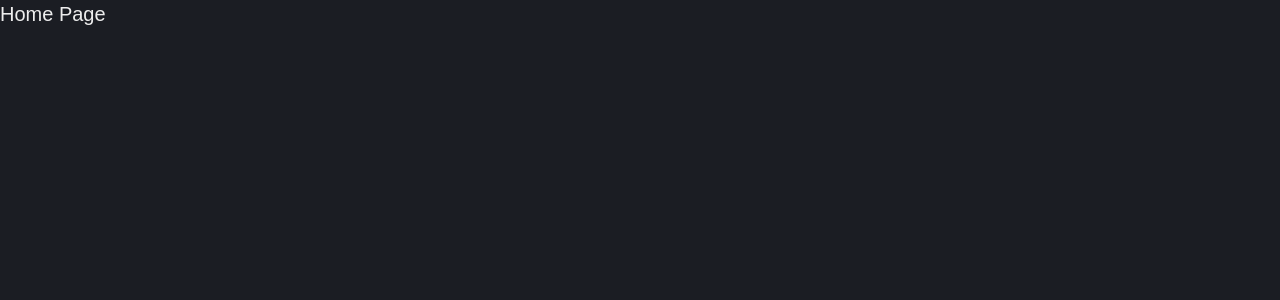
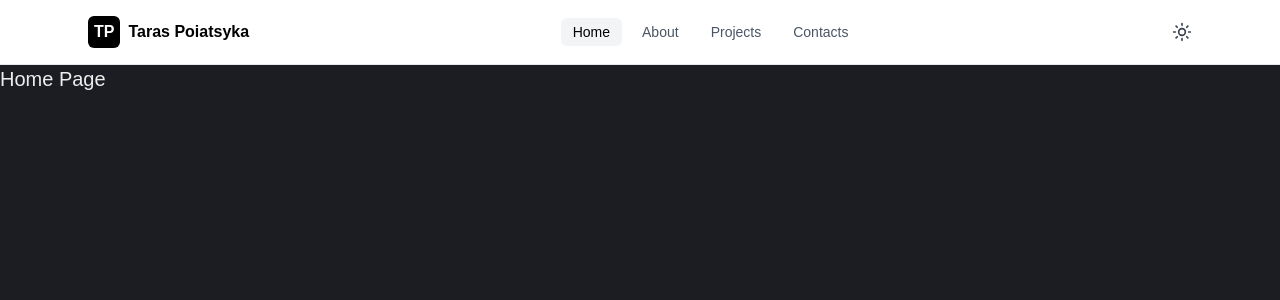
Before and after one commit to tvsxar/taras-portfolio, a Next.js app: page / in a window 1280 px wide. Shown: the top 300 px of the page. Built offline with nearby package versions, Linux system fonts and the light colour scheme.

Commit message:
feat: create Navbar component and add to layout

```diff
--- a/package.json
+++ b/package.json
@@ -9,6 +9,7 @@
     "lint": "eslint"
   },
   "dependencies": {
+    "lucide-react": "^1.16.0",
     "next": "16.1.4",
     "react": "19.2.3",
     "react-dom": "19.2.3"
--- a/src/app/layout.tsx
+++ b/src/app/layout.tsx
@@ -1,6 +1,7 @@
 import type { Metadata } from "next";
 import { Geist, Geist_Mono } from "next/font/google";
 import "./globals.css";
+import Navbar from "../components/Navbar";
 
 const geistSans = Geist({
   variable: "--font-geist-sans",
@@ -28,6 +29,8 @@ export default function RootLayout({
         className={`${geistSans.variable} ${geistMono.variable} antialiased`}
         suppressHydrationWarning
       >
+        <Navbar />
+
         {children}
       </body>
     </html>
--- /dev/null
+++ b/src/components/Navbar.tsx
@@ -0,0 +1,78 @@
+'use client';
+
+import Link from 'next/link';
+import { usePathname } from 'next/navigation';
+import { Sun } from 'lucide-react';
+
+function Navbar() {
+    const pathname = usePathname();
+    const current = pathname === '/' ? 'home' : pathname.slice(1);
+
+    return (
+        <div className="border-b border-gray-200 bg-white">
+            <div className="flex items-center justify-between max-w-6xl mx-auto py-4 px-6">
+
+                <div className="flex items-center gap-2">
+                    <div className="text-white text-md py-1 px-1.5 bg-black rounded-md font-semibold">
+                        TP
+                    </div>
+
+                    <p className="text-md font-semibold text-black">
+                        Taras Poiatsyka
+                    </p>
+                </div>
+
+                <ul className="flex items-center gap-2">
+                    <li className={
+                        current === 'home'
+                            ? 'bg-gray-100 text-black rounded-md'
+                            : 'text-gray-600 hover:text-black hover:bg-gray-50 rounded-md transition-colors duration-150'
+                    }>
+                        <Link href="/" className="block text-sm font-medium px-3 py-1">
+                            Home
+                        </Link>
+                    </li>
+
+                    <li className={
+                        current === 'about'
+                            ? 'bg-gray-100 text-black rounded-md'
+                            : 'text-gray-600 hover:text-black hover:bg-gray-50 rounded-md transition-colors duration-150'
+                    }>
+                        <Link href="/about" className="block text-sm font-medium px-3 py-1">
+                            About
+                        </Link>
+                    </li>
+
+                    <li className={
+                        current === 'projects'
+                            ? 'bg-gray-100 text-black rounded-md'
+                            : 'text-gray-600 hover:text-black hover:bg-gray-50 rounded-md transition-colors duration-150'
+                    }>
+                        <Link href="/projects" className="block text-sm font-medium px-3 py-1">
+                            Projects
+                        </Link>
+                    </li>
+
+                    <li className={
+                        current === 'contacts'
+                            ? 'bg-gray-100 text-black rounded-md'
+                            : 'text-gray-600 hover:text-black hover:bg-gray-50 rounded-md transition-colors duration-150'
+                    }>
+                        <Link href="/contacts" className="block text-sm font-medium px-3 py-1">
+                            Contacts
+                        </Link>
+                    </li>
+                </ul>
+
+                <div className="flex items-center">
+                    <button className="cursor-pointer text-gray-700 hover:text-black transition-colors">
+                        <Sun size={20} />
+                    </button>
+                </div>
+
+            </div>
+        </div>
+    );
+}
+
+export default Navbar;
```
Also changed, not shown: 1 other file (tests, documents, lock files or other folders).
